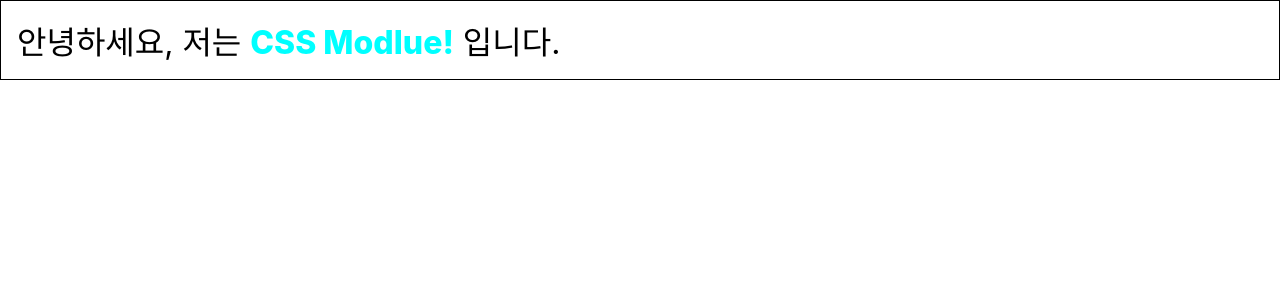
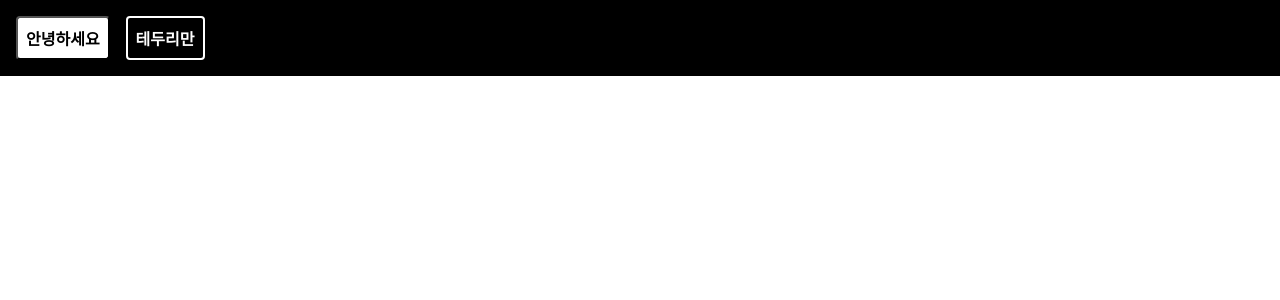
Before and after one commit to chohyojae/styling-react, a React app: page / in a window 1280 px wide. Shown: the top 300 px of the page. Built offline with nearby package versions, Linux system fonts and the light colour scheme.

Commit message:
styled-components

```diff
--- a/package.json
+++ b/package.json
@@ -19,6 +19,7 @@
     "bfj": "^7.0.2",
     "camelcase": "^6.1.0",
     "case-sensitive-paths-webpack-plugin": "2.3.0",
+    "classnames": "^2.3.1",
     "css-loader": "4.3.0",
     "dotenv": "8.2.0",
     "dotenv-expand": "5.1.0",
@@ -62,6 +63,7 @@
     "sass-loader": "^10.0.5",
     "semver": "7.3.2",
     "style-loader": "1.3.0",
+    "styled-components": "^5.3.0",
     "terser-webpack-plugin": "4.2.3",
     "ts-pnp": "1.2.0",
     "url-loader": "4.1.1",
--- a/src/App.js
+++ b/src/App.js
@@ -1,10 +1,9 @@
-import SassComponent from './SassComponent';
-import CSSModule from './CSSModule';
+import StyledComponent from './StyledComponent';
 
 function App() {
   return (
     <div className="App">
-      <CSSModule />
+      <StyledComponent />
     </div>
   );
 }
--- /dev/null
+++ b/src/StyledComponent.js
@@ -0,0 +1,49 @@
+import React from 'react';
+import styled, { css } from 'styled-components';
+
+const Box = styled.div`
+  background: ${(props) => props.color || 'blue'};
+  padding: 1rem;
+  display: flex;
+`;
+
+const Button = styled.button`
+  background: white;
+  color: black;
+  border-radius: 4px;
+  padding: 0.5rem;
+  display: flex;
+  align-items: center;
+  justify-content: center;
+  box-sizing: border-box;
+  font-size: 1rem;
+  font-weight: 600;
+
+  &:hover {
+    background: rgba(255, 255, 255, 0.9);
+  }
+
+  ${(props) =>
+    props.inverted &&
+    css`
+      background: none;
+      border: 2px solid white;
+      color: white;
+      &:hover {
+        background: white;
+        color: black;
+      }
+    `};
+  & + button {
+    margin-left: 1rem;
+  }
+`;
+
+const StyledComponent = () => (
+  <Box color="black">
+    <Button>안녕하세요</Button>
+    <Button inverted={true}>테두리만</Button>
+  </Box>
+);
+
+export default StyledComponent;
```
Also changed, not shown: 1 other file (tests, documents, lock files or other folders).
